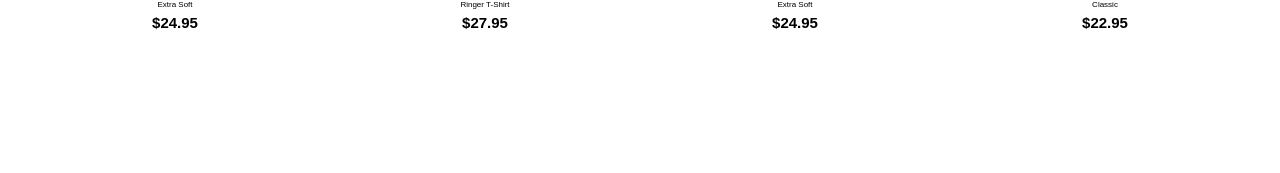
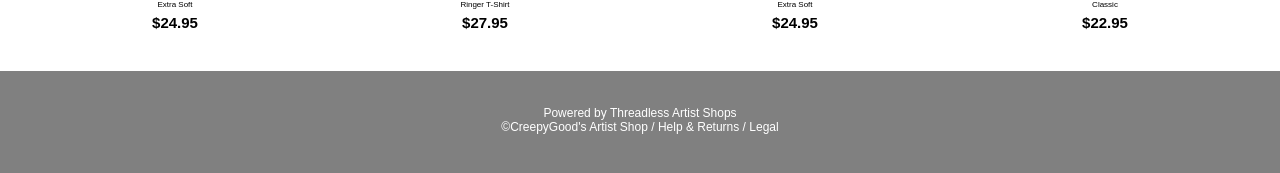
Before and after one commit to jdietrich11/CreepyGood, a React (Create React App) app: page / in a window 1280 px wide. Shown: the part 1356-1529 px from the top of the page. Before the commit the page ends 1427 px from the top, so only its background shows below. Built offline with nearby package versions, Linux system fonts and the light colour scheme; a web font is replaced by a local one.

Commit message:
added basic footer

```diff
--- a/src/App.tsx
+++ b/src/App.tsx
@@ -3,6 +3,7 @@ import { Route, BrowserRouter, Routes } from "react-router-dom";
 
 import Header from "./components/header/header";
 import HomePage from "./pages/home/homePage";
+import Footer from "./components/footer/footer";
 
 function App() {
   return (
@@ -11,6 +12,7 @@ function App() {
       <Routes>
         <Route path="/" element={<HomePage />} />
       </Routes>
+      <Footer />
     </BrowserRouter>
   );
 }
--- /dev/null
+++ b/src/components/footer/footer.styles.scss
@@ -0,0 +1,21 @@
+.footerContainer {
+  height: 12rem;
+  background-color: grey;
+  display: flex;
+  justify-content: center;
+  align-items: center;
+
+  .textContainer {
+    height: 5rem;
+    width: 30rem;
+    color: white;
+    text-align: center;
+    font-size: 1.2rem;
+    gap: 0.5rem;
+
+    .link {
+      text-decoration: none;
+      color: white;
+    }
+  }
+}
--- /dev/null
+++ b/src/components/footer/footer.tsx
@@ -0,0 +1,33 @@
+import React from "react";
+
+import "./footer.styles.scss";
+
+const Footer: React.FC = () => {
+  return (
+    <div className="footerContainer">
+      <div className="textContainer">
+        <div>
+          Powered by{" "}
+          <a
+            className="link"
+            href="https://www.threadless.com/artist-shops/signup?thref=shop_creepygood&utm_medium=artist_shop&utm_source=creepygood&utm_campaign=powered_by"
+          >
+            Threadless Artist Shops
+          </a>
+        </div>
+        <div>
+          &copy;CreepyGood's Artist Shop /{" "}
+          <a className="link" href="#">
+            Help & Returns
+          </a>{" "}
+          /{" "}
+          <a className="link" href="#">
+            Legal
+          </a>
+        </div>
+      </div>
+    </div>
+  );
+};
+
+export default Footer;
```
